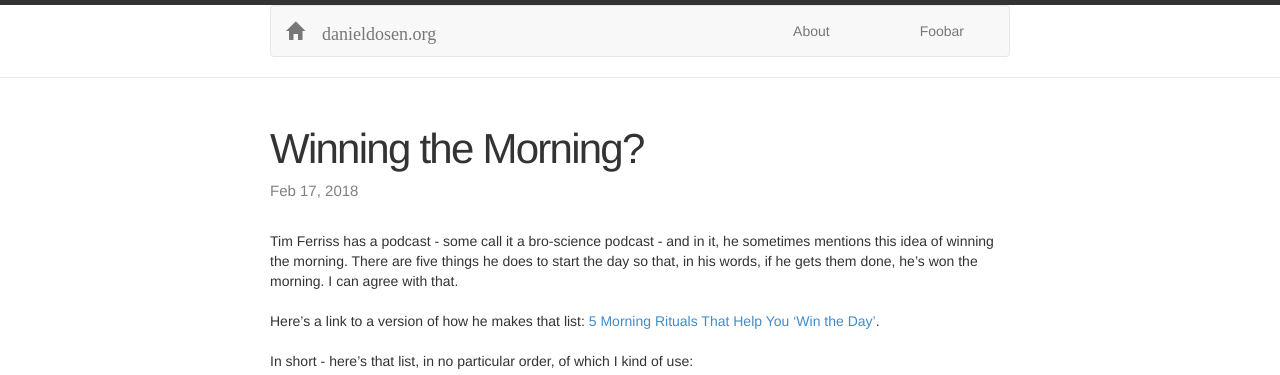
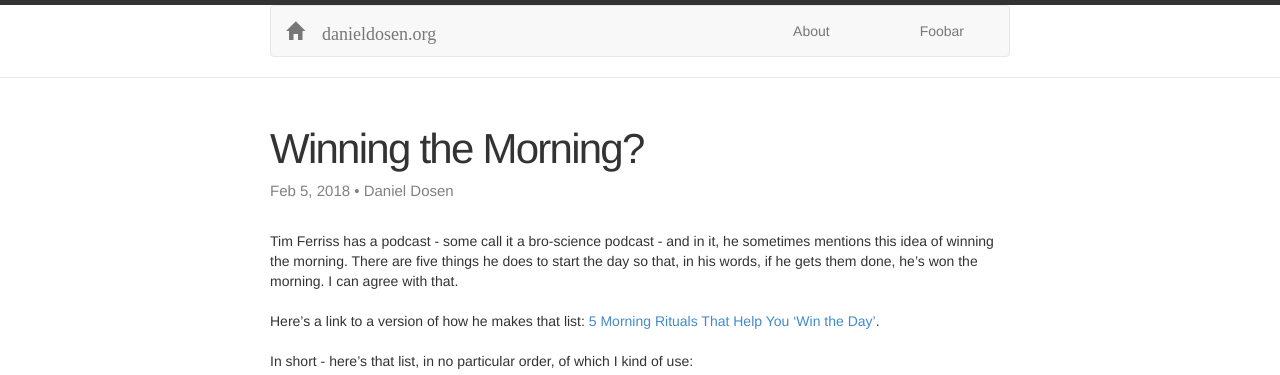
Before and after one commit to dgdosen/danieldosen_org, a Jekyll site: the page built from _posts/2018-02-17-winning-the-morning.markdown, in a window 1280 px wide. Shown: the top 375 px of the page. Built offline with Jekyll 4.4.1, drawn with Linux system fonts in a browser that asks for light colours; nearby versions of some CDN libraries; library files that are not in the unit come from our copies; comment, search, counter and statistics services are not loaded.

Commit message:
post front data editing

```diff
--- a/_posts/2018-02-17-winning-the-morning.markdown
+++ b/_posts/2018-02-17-winning-the-morning.markdown
@@ -1,11 +1,15 @@
 ---
 layout: post
-title: Winning the Morning?
+title: "Winning the Morning?"
+date: 2018-02-05 20:18
+comments: true
 tags:
 - Personal
 type: post
 published: true
 meta:
+author: "Daniel Dosen"
+
 ---
 
 Tim Ferriss has a podcast - some call it a bro-science podcast - and in it, he sometimes mentions this idea of winning the morning.  There are five things he does to start the day so that, in his words, if he gets them done, he's won the morning.  I can agree with that.
```
